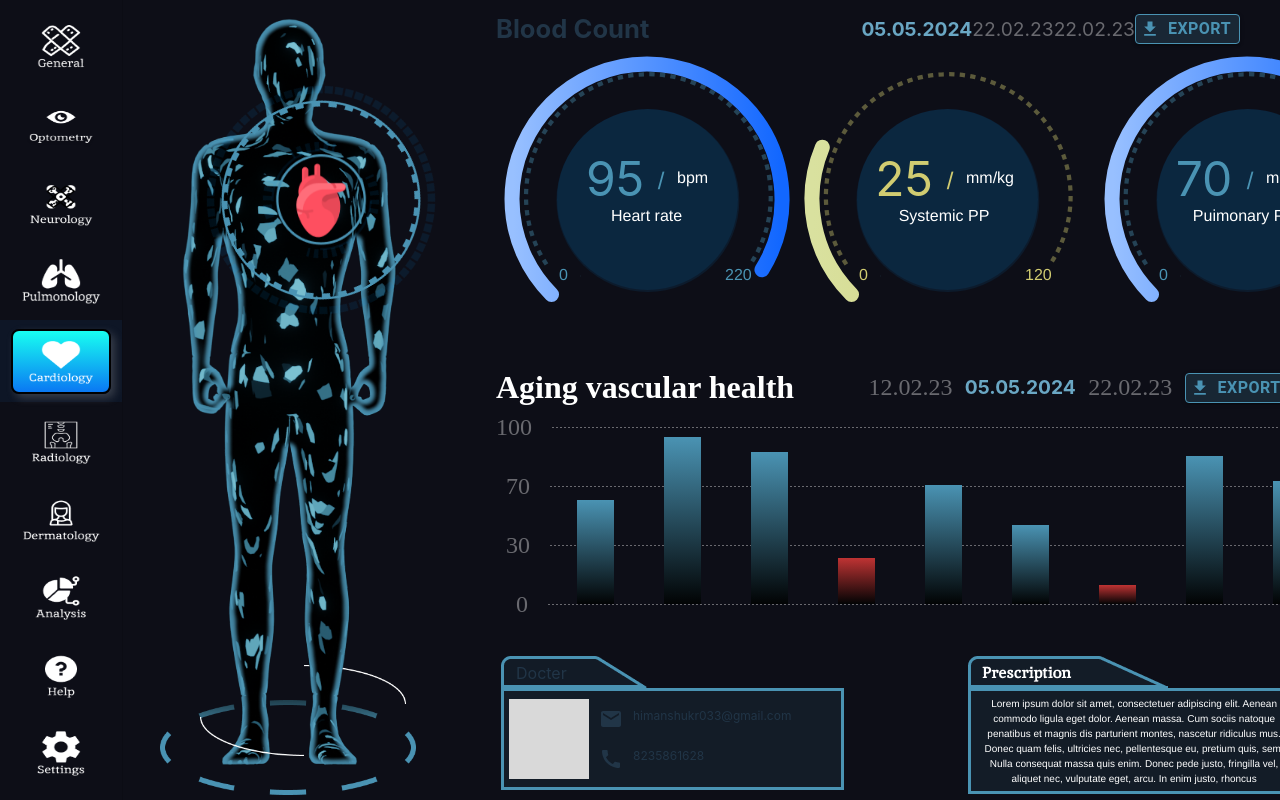
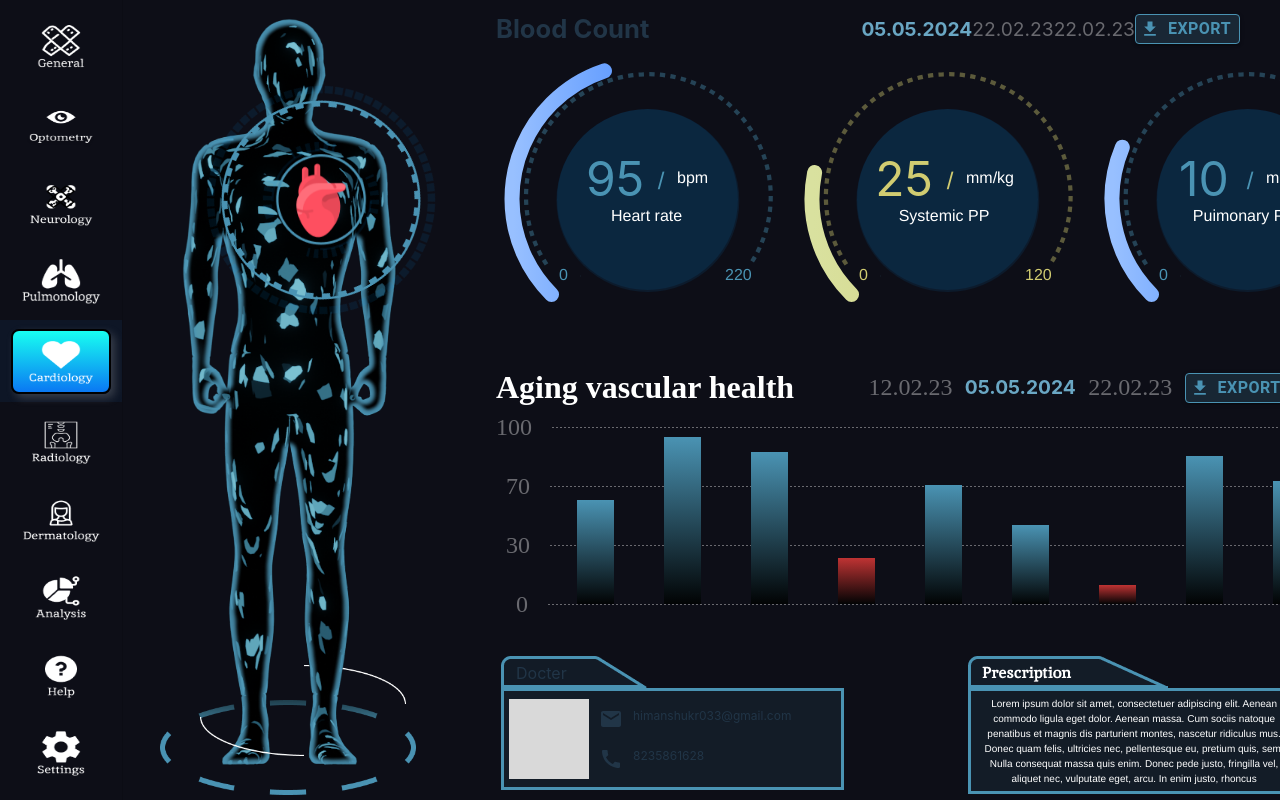
Before and after one commit to Himanshukr033/Health-Monitoring-frontend, a React (Vite) app: page / in a window 1280 px wide. Shown: the top 800 px of the page. Built offline with nearby package versions, Linux system fonts and the light colour scheme.

Commit message:
animations

```diff
--- a/src/components/Meter/Meter.jsx
+++ b/src/components/Meter/Meter.jsx
@@ -20,7 +20,7 @@ export const Meter = ({
   intersect = "../../assets/Intersect.svg",
 }) => {
 
-
+ const percent = (parseFloat(value)/parseFloat(text2))*100;
 
   return (
     <div className={`meter ${className}`}>
@@ -53,7 +53,7 @@ export const Meter = ({
           alt="Intersect"
           src={intersect}
         />
-       <Gauge percent={value} colors={divClassName ? ["#D1CC71", "#d9e19f"] : undefined} />
+       <Gauge percent={percent} colors={divClassName ? ["#D1CC71", "#d9e19f"] : undefined} />
 
 
 
--- a/src/pages/Analysis.jsx
+++ b/src/pages/Analysis.jsx
@@ -36,7 +36,7 @@ function Analysis() {
               overflow:'hidden'
             }}
           >
-           <Dials value1="95" value2="25" value3="70"/>
+           <Dials value1="95" value2="25" value3="19"/>
           </div>
           <div
             style={{
--- a/src/pages/Cardiology.jsx
+++ b/src/pages/Cardiology.jsx
@@ -36,7 +36,7 @@ function Cardiology() {
               overflow:'hidden'
             }}
           >
-            <Dials value1="95" value2="25" value3="70"/>
+            <Dials value1="95" value2="25" value3="10"/>
           </div>
           <div
             style={{
--- a/src/pages/General.jsx
+++ b/src/pages/General.jsx
@@ -36,7 +36,7 @@ function General() {
               overflow:'hidden'
             }}
           >
-            <Dials value1="12" value2="56" value3="75"/>
+            <Dials value1="12" value2="56" value3="15"/>
           </div>
           <div
             style={{
--- a/src/pages/Neurology.jsx
+++ b/src/pages/Neurology.jsx
@@ -36,7 +36,7 @@ function Neurology() {
               overflow:'hidden'
             }}
           >
-            <Dials value1="92" value2="25" value3="42"/>
+            <Dials value1="92" value2="25" value3="22"/>
           </div>
           <div
             style={{
--- a/src/pages/Radiology.jsx
+++ b/src/pages/Radiology.jsx
@@ -36,7 +36,7 @@ function Radiology() {
               overflow:'hidden'
             }}
           >
-            <Dials value1="95" value2="0" value3="70"/>
+            <Dials value1="95" value2="0" value3="18"/>
           </div>
           <div
             style={{
--- a/src/pages/Setting.jsx
+++ b/src/pages/Setting.jsx
@@ -36,7 +36,7 @@ function Setting() {
               overflow:'hidden'
             }}
           >
-            <Dials value1="12" value2="43" value3="82"/>
+            <Dials value1="12" value2="43" value3="12"/>
           </div>
           <div
             style={{
```
